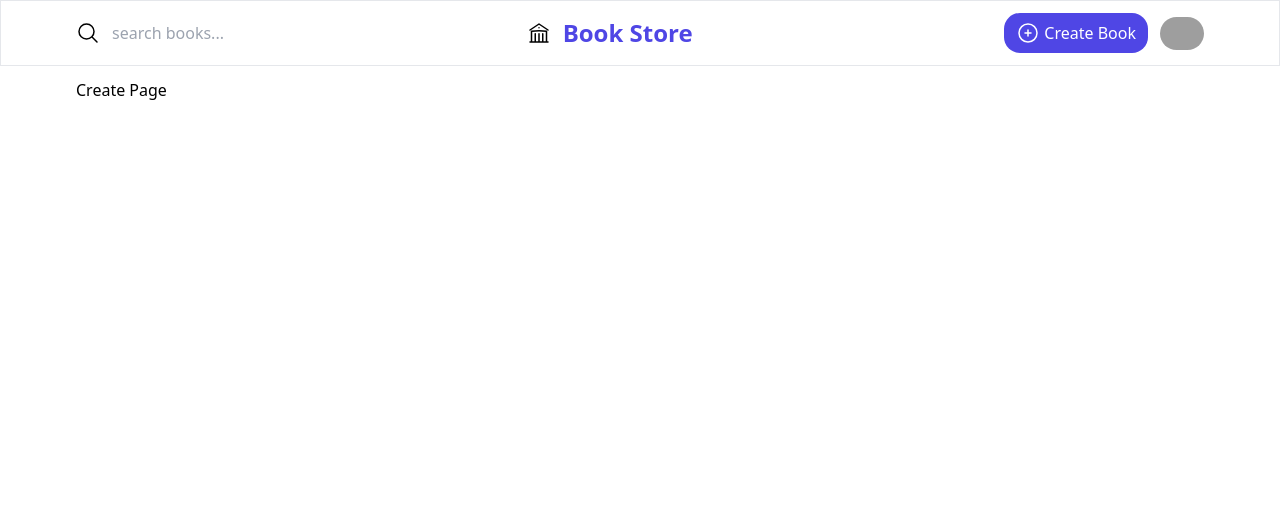
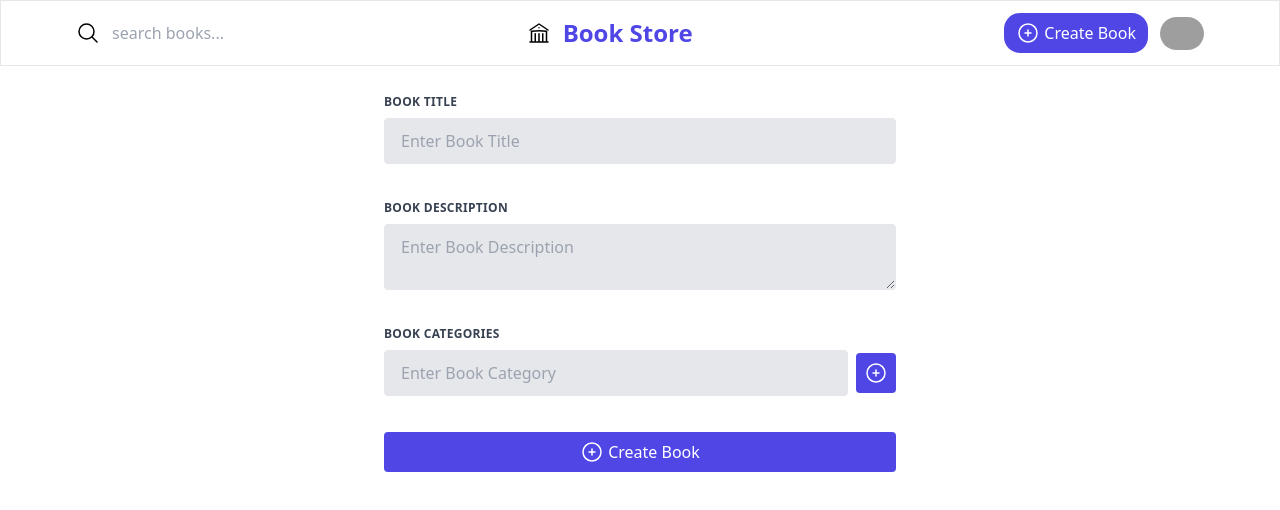
Before and after one commit to nayzawaungnza/library, a React (Vite) app: page /create in a window 1280 px wide. Shown: the top 510 px of the page. Built offline with nearby package versions, Linux system fonts and the light colour scheme; grey boxes are pictures that could not be loaded.

Commit message:
Ep-61-Book-Create-Form-Design

```diff
--- a/src/pages/Create.jsx
+++ b/src/pages/Create.jsx
@@ -1,9 +1,55 @@
-import React from 'react'
+import React, { useState } from 'react'
 
 export default function Create() {
+    let [title, setTitle] = useState('');
+    let [description, setDescription] = useState('');
+    let [newCategory, setNewCategory] = useState('');
   return (
-    <div>
-      Create Page
-    </div>
+    <>
+        <form class="w-full max-w-lg mx-auto mt-4">
+
+            <div class="flex flex-wrap -mx-3 mb-6">
+                <div class="w-full px-3">
+                <label class="block uppercase tracking-wide text-gray-700 text-xs font-bold mb-2" for="grid-password">
+                    Book Title
+                </label>
+                <input value={title} onChange={e => setTitle(e.target.value)} class="appearance-none block w-full bg-gray-200 text-gray-700 border border-gray-200 rounded py-3 px-4 mb-3 leading-tight focus:outline-none focus:bg-white focus:border-gray-500"  type="text" placeholder="Enter Book Title" />
+                </div>
+            </div>
+
+            <div class="flex flex-wrap -mx-3 mb-6">
+                <div class="w-full px-3">
+                <label class="block uppercase tracking-wide text-gray-700 text-xs font-bold mb-2" for="grid-password">
+                    Book Description
+                </label>
+                <textarea value={description} onChange={e => setDescription(e.target.value)} class="appearance-none block w-full bg-gray-200 text-gray-700 border border-gray-200 rounded py-3 px-4 mb-3 leading-tight focus:outline-none focus:bg-white focus:border-gray-500" type="text" placeholder="Enter Book Description" />
+                </div>
+            </div>
+            <div class="flex flex-wrap -mx-3 mb-6">
+                <div class="w-full px-3">
+                <label class="block uppercase tracking-wide text-gray-700 text-xs font-bold mb-2" for="grid-password">
+                    Book Categories
+                </label>
+                    <div className='flex items-center space-x-2'>
+                        <input value={newCategory} onChange={e => setNewCategory(e.target.value)} class="appearance-none block w-full bg-gray-200 text-gray-700 border border-gray-200 rounded py-3 px-4 mb-3 leading-tight focus:outline-none focus:bg-white focus:border-gray-500"  type="text" placeholder="Enter Book Category" />
+                        <button className='bg-primary p-2 rounded mb-3'>
+                        <svg xmlns="http://www.w3.org/2000/svg" fill="none" viewBox="0 0 24 24" strokeWidth={1.5} stroke="currentColor" className="w-6 h-6 text-white">
+                        <path strokeLinecap="round" strokeLinejoin="round" d="M12 9v6m3-3H9m12 0a9 9 0 1 1-18 0 9 9 0 0 1 18 0Z" />
+                        </svg>
+                        </button>
+                    </div>
+                </div>
+            </div>
+
+            <button  className='flex items-center gap-1 w-full text-white bg-primary px-3 py-2 rounded justify-center'>
+                <svg xmlns="http://www.w3.org/2000/svg" fill="none" viewBox="0 0 24 24" strokeWidth={1.5} stroke="currentColor" className="w-6 h-6">
+  <path strokeLinecap="round" strokeLinejoin="round" d="M12 9v6m3-3H9m12 0a9 9 0 1 1-18 0 9 9 0 0 1 18 0Z" />
+</svg>
+
+                    <span className='hidden md:block'>Create Book</span>
+                </button>
+
+        </form>
+    </>
   )
 }
```
